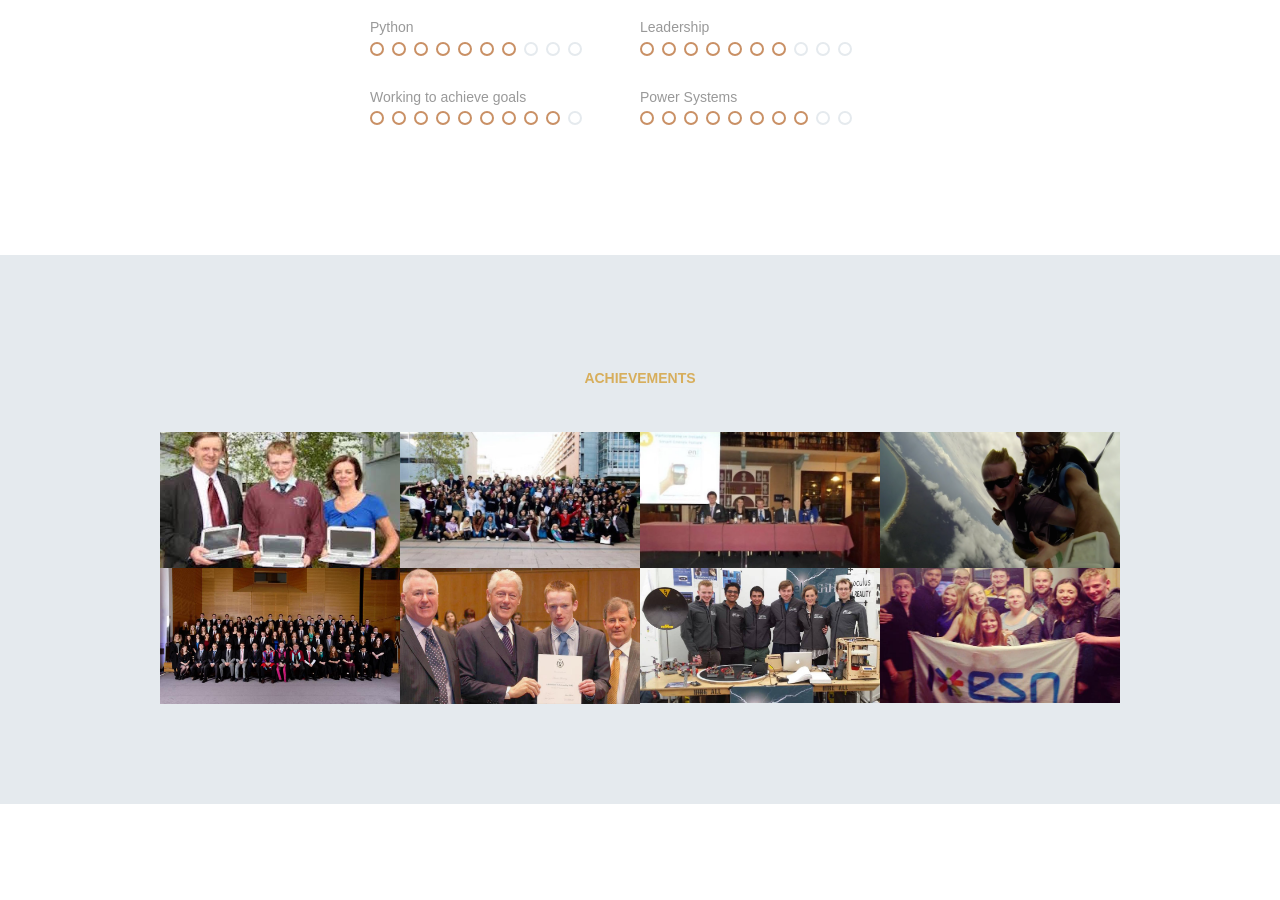
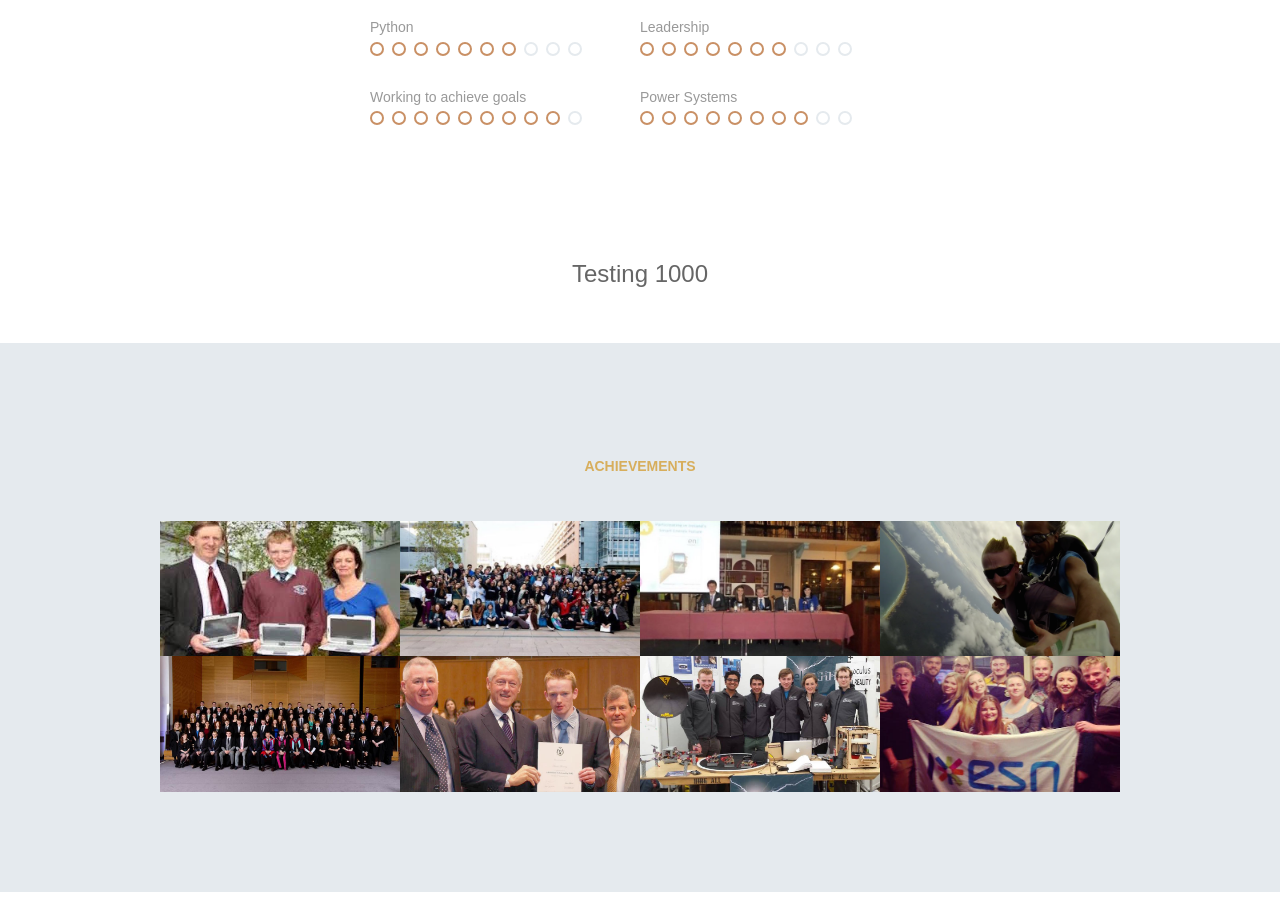
Before and after one commit to sweeneys/personal-website, a Jekyll site: the page built from index.html, in a window 1280 px wide and 900 px high, scrolled down 1169 px. Built offline with Jekyll 4.4.1, drawn with Linux system fonts in a browser that asks for light colours; nearby versions of some CDN libraries.

```diff
--- a/_data/settings.yml
+++ b/_data/settings.yml
@@ -40,6 +40,7 @@
 
 welcome: >
   **Welcome!**
+
 blurb: >
 
   I graduate in May 2017 with a masters degree in energy systems engineering. I'm not sure
@@ -55,7 +56,9 @@
 - {name: Working to achieve goals, value: '9'}
 - {name: Power Systems, value: '8'}
 
+endblurb: >
 
+  Testing 1000
 
 
 #-------------------------------
--- a/_includes/about.html
+++ b/_includes/about.html
@@ -5,13 +5,8 @@
   <div class="face-lockup">
 
     <div class="face-img"></div>
+  </div>
 
-   <!--- <div class="icon-pencil">{% include icons/icon-pencil.html %}</div>
-    <div class="icon-mouse">{% include icons/icon-mouse.html %}</div>
-    <div class="icon-browser">{% include icons/icon-browser.html %}</div>
-    <div class="icon-video">{% include icons/icon-video.html %}</div> -->
-
-  </div>
 
   <div class="welcome">
     {{ site.data.settings.welcome | markdownify }}
@@ -20,6 +15,7 @@
   <div class="blurb">
     {{ site.data.settings.blurb | markdownify }}
   </div>
+
 
   {% if site.data.settings.skills %}
 
@@ -42,8 +38,8 @@
 
   {% endif %}
 
-  <div class="follow-up">
-    {{ site.data.settings.follow-up | markdownify }}
+  <div class="blurb">
+    {{ site.data.settings.endblurb | markdownify }}
   </div>
 
 
```
Also changed, not shown: 2 other files.
